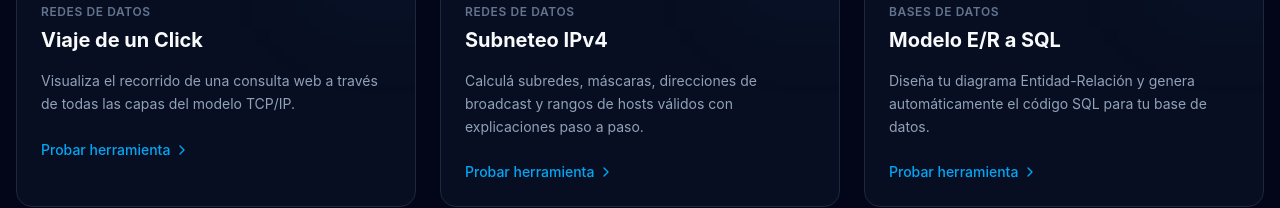
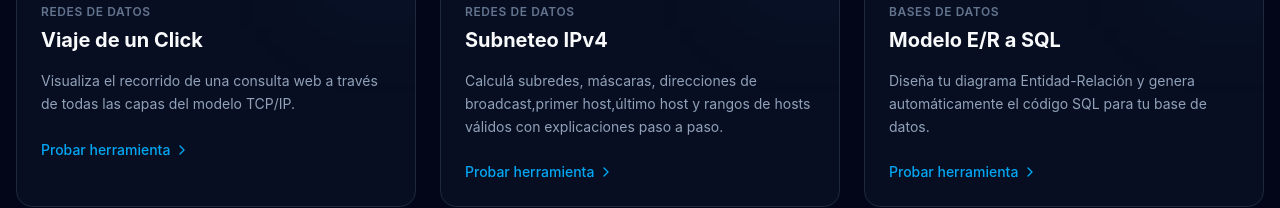
Before and after one commit to JoaquinSasso/MenSso, a React (Vite) app in the folder suite-estudiantes/: page / in a window 1280 px wide. Shown: the part 372-580 px from the top of the page. Built offline with nearby package versions, Linux system fonts and the light colour scheme.

Commit message:
expandí la descripción de la tarjeta

```diff
--- a/suite-estudiantes/src/pages/Hub.tsx
+++ b/suite-estudiantes/src/pages/Hub.tsx
@@ -33,7 +33,7 @@ const tools: ToolCard[] = [
 	{
 		title: "Subneteo IPv4",
 		description:
-			"Calculá subredes, máscaras, direcciones de broadcast y rangos de hosts válidos con explicaciones paso a paso.",
+			"Calculá subredes, máscaras, direcciones de broadcast,primer host,último host y rangos de hosts válidos con explicaciones paso a paso.",
 		icon: Calculator,
 		path: "/redes/subneteo",
 		category: "Redes de Datos",
```
